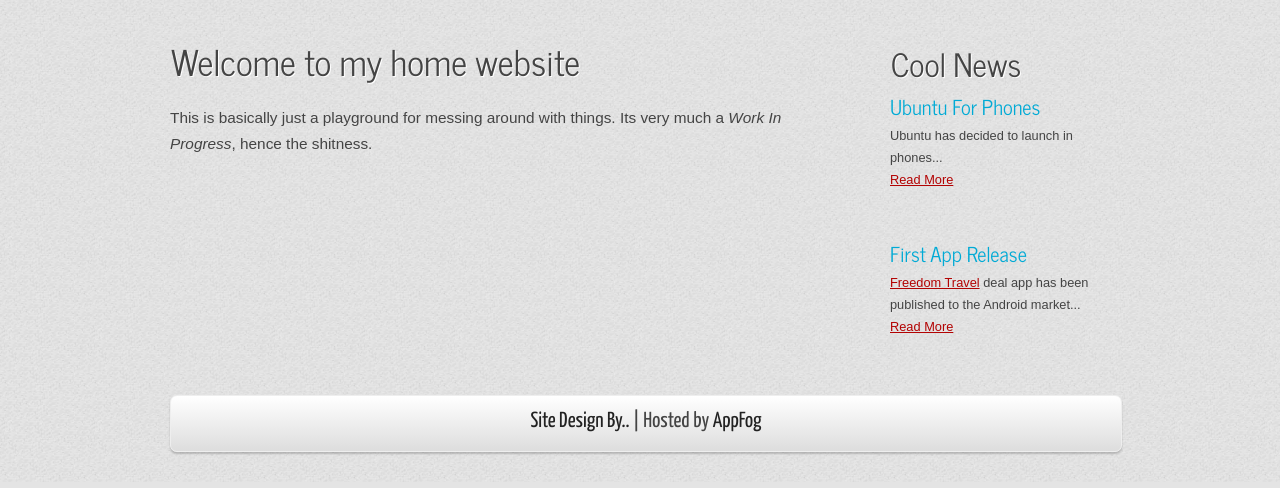
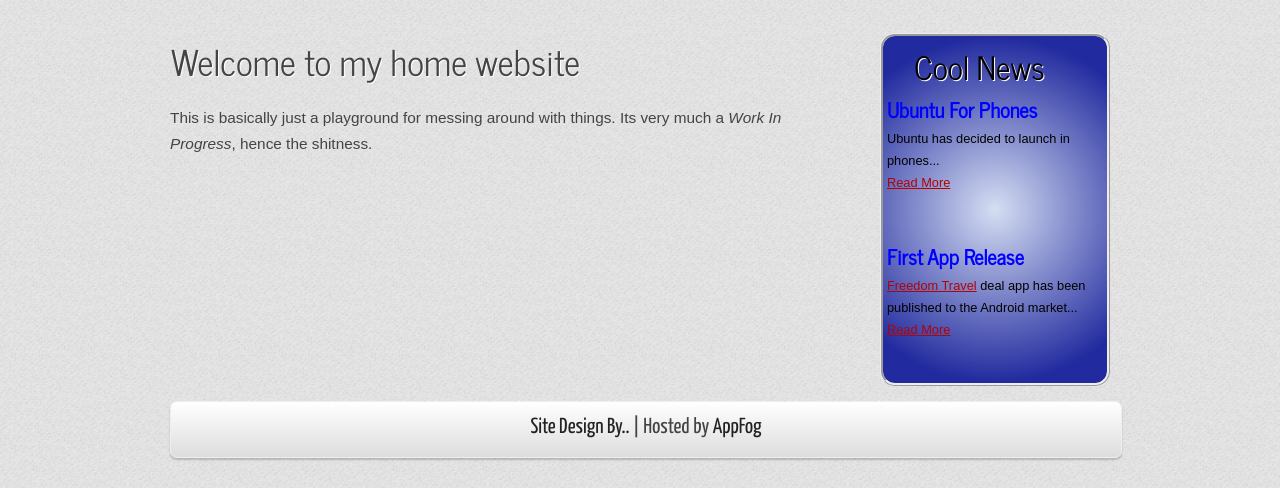
Before and after one commit to irishshagua/my-home-site, a PHP site: page / in a window 1280 px wide. Shown: the part 478-966 px from the top of the page. Run offline with PHP 8.4, Linux system fonts and the light colour scheme.

Commit message:
add sidebar styling

```diff
--- a/mooney-server/css/style.css
+++ b/mooney-server/css/style.css
@@ -213,6 +213,12 @@ nav {
   float: right;
   width: 224px;
   margin: 25px 0 0 0;
+
+  border-style: ridge;
+  border-radius: 15px;
+  background-image: -moz-radial-gradient(center, circle farthest-side, #D5DEF2 0%, #212A9E 100%);
+  background-image: -o-radial-gradient(center, circle farthest-side, #D5DEF2 0%, #212A9E 100%);
+  background-image: -webkit-radial-gradient(center, circle farthest-side, #D5DEF2 0%, #212A9E 100%);
 }
 
 .sidebar {
@@ -231,9 +237,19 @@ nav {
 }
 
 .sidebar h3 {
-  color: #444;
+  text-align: center;
+  color: black;
   font: 250% 'News Cycle', arial, sans-serif;
   padding: 0 15px 5px 0;
+}
+
+.sidebar h4 {
+  color: blue;
+  font-weight: bold;
+}
+
+.sidebar p {
+  color: black;
 }
 
 .sidebar ul {
--- a/mooney-server/index.php
+++ b/mooney-server/index.php
@@ -58,7 +58,7 @@
           <p>Ubuntu has decided to launch in phones...<br /><a href="#">Read More</a></p>
         </div>
 
-	<div class="sidebar">
+	    <div class="sidebar">
           <h4>First App Release</h4>
           <p>
 	      <a href="http://www.freedomtravel.ie">Freedom Travel</a> deal app has been published to the Android market...<br />
```
